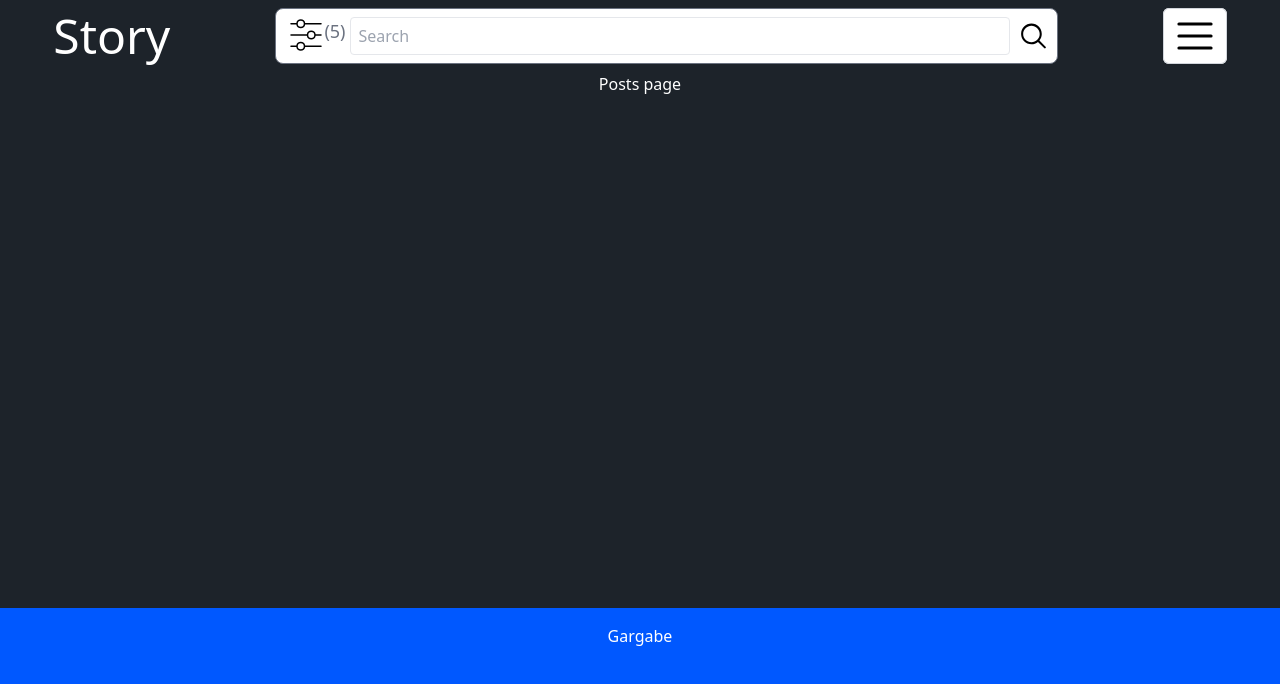
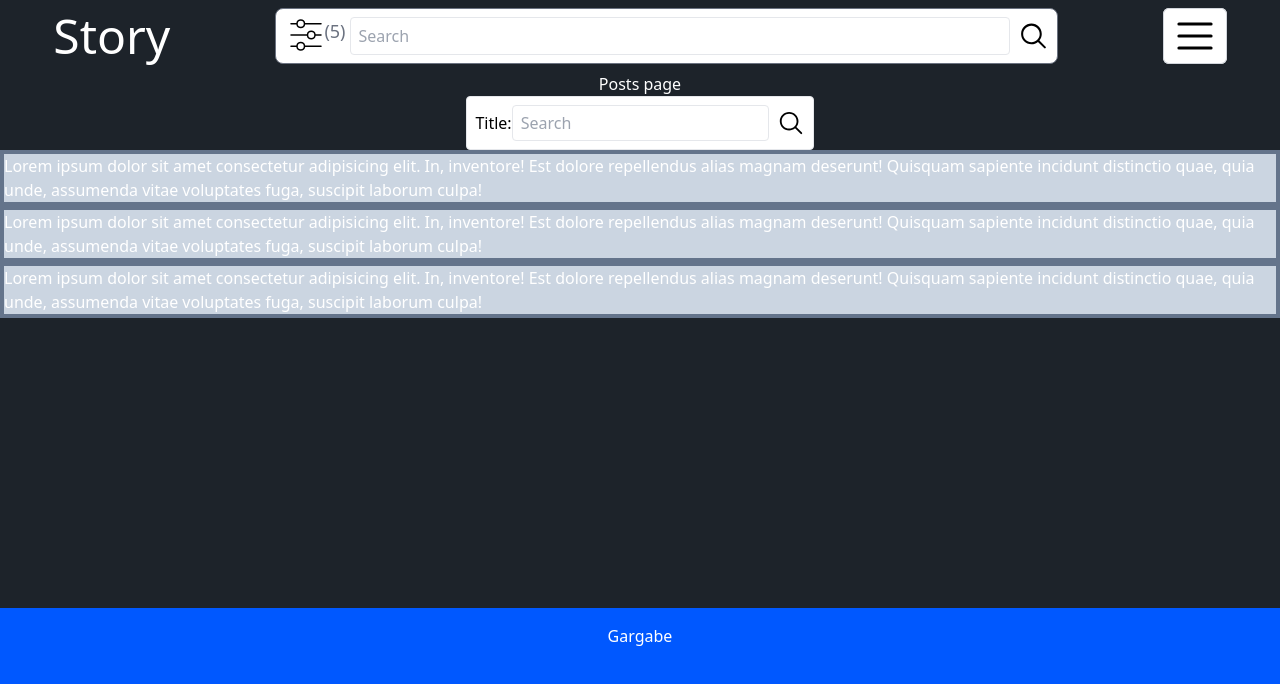
Before and after one commit to Beth-Kavod/Story, a SvelteKit app: page /posts in a window 1280 px wide. Shown: the top 684 px of the page. Built offline with nearby package versions, Linux system fonts and the light colour scheme.

Commit message:
added post searching

```diff
--- a/src/routes/posts/+page.server.js
+++ b/src/routes/posts/+page.server.js
@@ -1,3 +1,5 @@
+import { ApiHostname } from '$env/static/private'
+
 /* export async function load({ params }) {
   const { filename } = params;
   // TODO: Test api routes
@@ -10,3 +12,36 @@
     throw new Error('Failed to load image');
   }
 } */
+
+export const actions = {
+  searchPosts: async ({ request, cookies }) => {
+    const data = await request.formData()
+
+    let searchQuery = `?`
+
+    if (data.get('title')) searchQuery += `title=${data.get('title')}&`
+    if (data.get('content')) searchQuery += `content=${data.get('content')}&`
+    // TODO: Add more filters
+
+    const fetchPosts = await fetch(`${ApiHostname}/search/posts`, {
+      method: 'GET',
+      headers: {
+        'Content-Type': 'application/json'
+      },
+      credentials: 'same-origin'
+    })
+
+    const response = await fetchPosts.json()
+
+    console.log(response)
+
+    if (!response.success) {
+      return {
+        success: false,
+        message: response.errorMessage
+      }
+    }
+
+    return response
+  }
+}
--- a/src/routes/posts/+page.svelte
+++ b/src/routes/posts/+page.svelte
@@ -1,6 +1,22 @@
 <script>
-  export let imageUrl;
+  import { enhance } from '$app/forms';
+  import searchIcon from '$lib/assets/icons/search.svg';
+  export let form
+
+  console.log(form)
 </script>
-<!-- TODO: Not completed -->
+
 <h1>Posts page</h1>
-<!-- <img src="{imageUrl}" alt="Image"> -->
+<form class="flex bg-white p-2 border rounded" method="POST" action="?/searchPosts" use:enhance>
+  <label class="text-black flex items-center mr-2" for="search">Title:</label>
+  <input type="text" id="search" name="title" placeholder="Search" class="w-full border border-gray-200 px-2 rounded text-black">
+  <button type="submit" class="ml-2">
+    <img src={searchIcon} alt="search button" class="w-9 h-9">
+  </button>
+</form>
+<!-- Post container -->
+<div class="mt-4 grid grid-cols-3 w-9/12 gap-4">
+  <div class="border-4 bg-secondary border-slate-500">Lorem ipsum dolor sit amet consectetur adipisicing elit. In, inventore! Est dolore repellendus alias magnam deserunt! Quisquam sapiente incidunt distinctio quae, quia unde, assumenda vitae voluptates fuga, suscipit laborum culpa!</div>
+  <div class="border-4 bg-secondary border-slate-500">Lorem ipsum dolor sit amet consectetur adipisicing elit. In, inventore! Est dolore repellendus alias magnam deserunt! Quisquam sapiente incidunt distinctio quae, quia unde, assumenda vitae voluptates fuga, suscipit laborum culpa!</div>
+  <div class="border-4 bg-secondary border-slate-500">Lorem ipsum dolor sit amet consectetur adipisicing elit. In, inventore! Est dolore repellendus alias magnam deserunt! Quisquam sapiente incidunt distinctio quae, quia unde, assumenda vitae voluptates fuga, suscipit laborum culpa!</div>
+</div>
```
